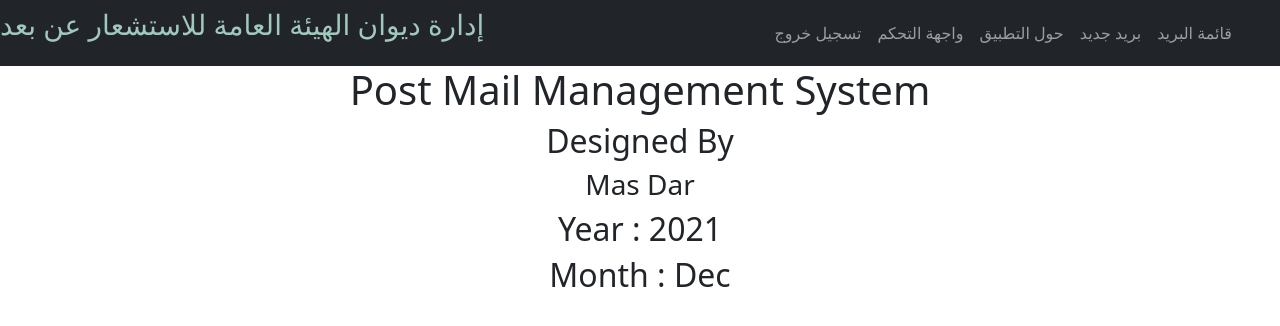
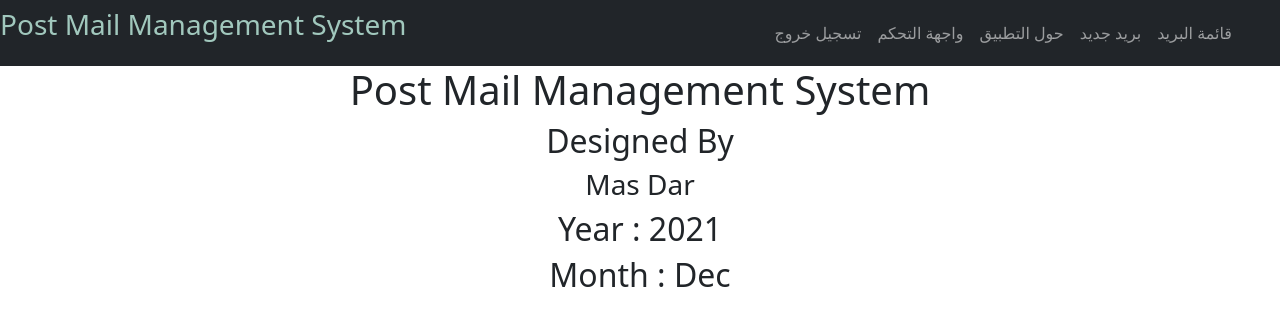
Before and after one commit to masdar80/PMMS, a Django app: page /dms/about/ in a window 1280 px wide. Shown: the top 326 px of the page. Run offline with Django 4.2, Linux system fonts and the light colour scheme; a user stored in the database is signed in; parts of the project's set-up code (start-up, migrations or seed data) failed here and were passed over; some libraries are stand-ins or nearby versions.

Commit message:
Update base.html

```diff
--- a/dms/templates/base.html
+++ b/dms/templates/base.html
@@ -38,7 +38,7 @@
   </div>
     <div>
         <h3><p style="color:#a1c8bd;">
-            إدارة ديوان الهيئة العامة للاستشعار عن بعد
+            Post Mail Management System
         </p></h3>
     </div>
 </nav>
@@ -50,7 +50,7 @@
 
 {% block body_block %}
 
-<h1>إدارة ديوان الهيئة العامة للاستشعار عن بعد</h1>
+<h1>Post Mail Management System</h1>
 {% endblock %}
         </div>
 </center>
```
